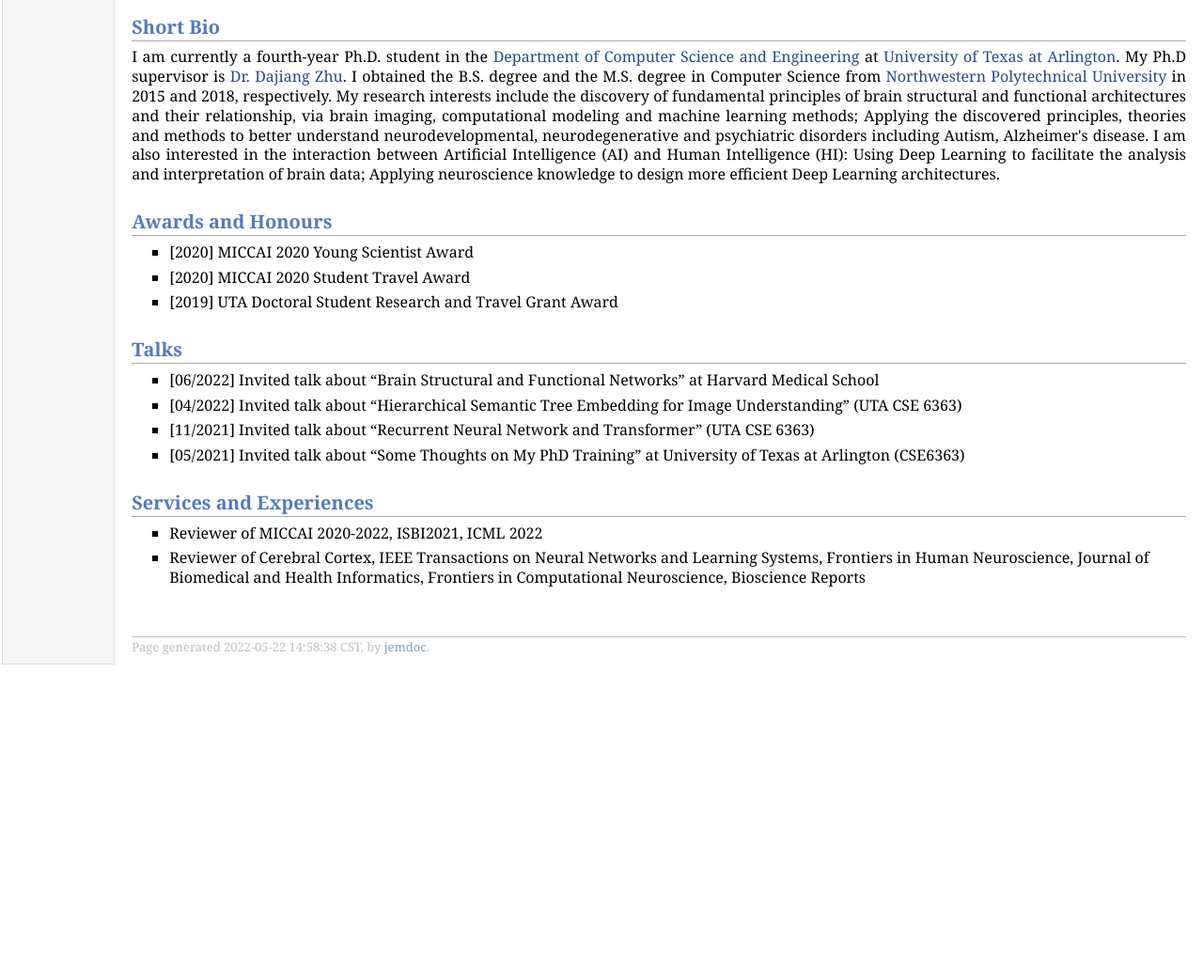
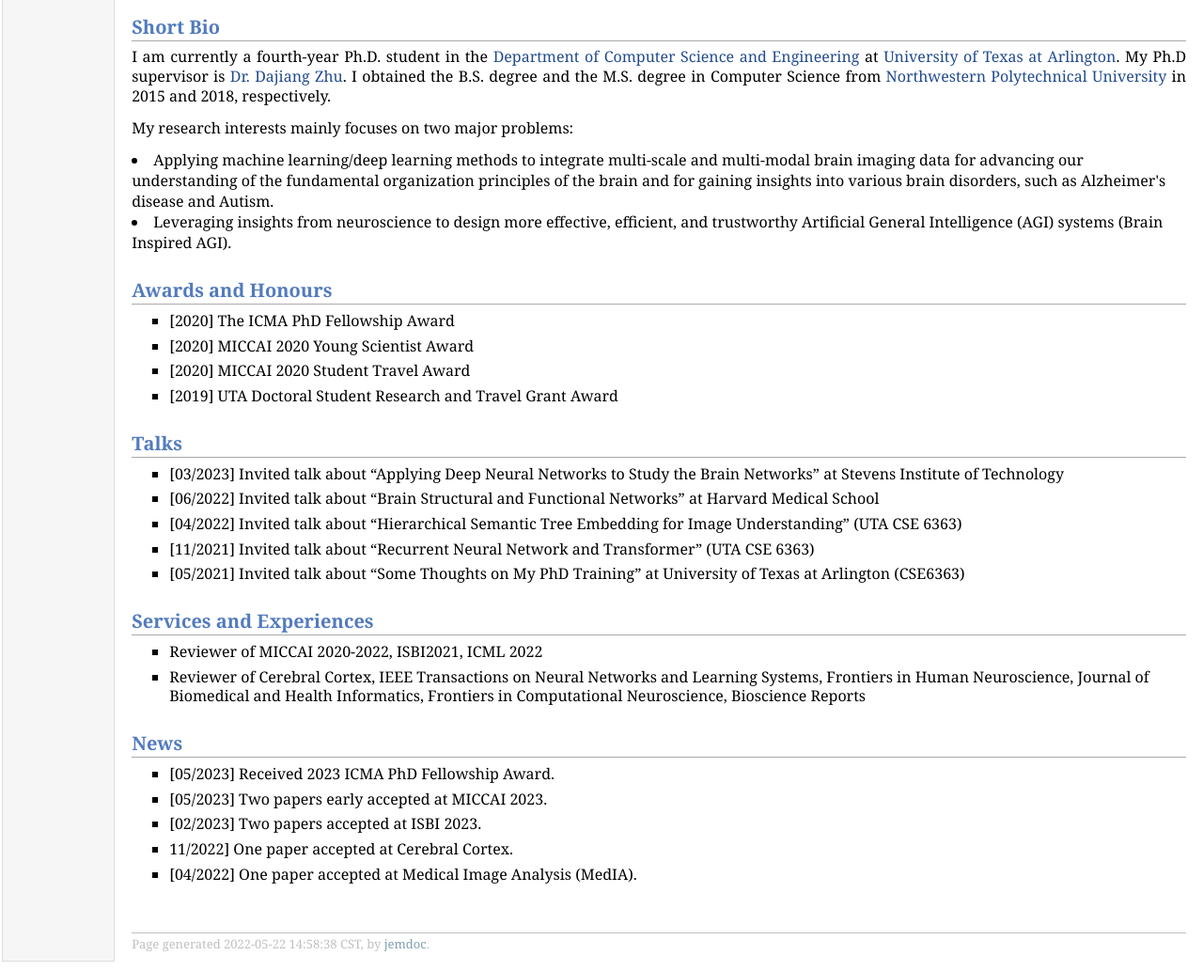
Before and after one commit to qidianzl/qidianzl.github.io, a plain HTML site: page index.html in a window 1280 px wide. Shown: the part 374-1407 px from the top of the page at 94% size. Before the commit the page ends 1091 px from the top, so only its background shows below. Drawn offline with Linux system fonts and the light colour scheme.

Commit message:
publication

```diff
--- a/index.html
+++ b/index.html
@@ -39,16 +39,17 @@ Contact: lu.zhang2[at]mavs.uta.edu, <a href="https://github.com/qidianzl">Github
 <p align="justify">I am currently a fourth-year Ph.D. student in the <a href="https://www.uta.edu/academics/schools-colleges/engineering/academics/departments/cse">Department of Computer Science and Engineering</a> at <a href="https://www.uta.edu/">University of Texas at Arlington</a>.
   My Ph.D supervisor is <a href="https://ranger.uta.edu/~zhu/">Dr. Dajiang Zhu</a>.
   I obtained the B.S. degree and the M.S. degree in Computer Science from <a href="http://en.nwpu.edu.cn">Northwestern Polytechnical University</a> in 2015 and 2018, respectively.
-  My research interests include the discovery of fundamental principles of brain structural and functional
-architectures and their relationship, via brain imaging, computational modeling and machine learning methods;
-Applying the discovered principles, theories and methods to better understand neurodevelopmental,
-neurodegenerative and psychiatric disorders including Autism, Alzheimer's disease. I am also interested in the
-interaction between Artificial Intelligence (AI) and Human Intelligence (HI): Using Deep Learning to facilitate
-the analysis and interpretation of brain data; Applying neuroscience knowledge to design more efficient Deep
-Learning architectures.
+  </p>
+  <p> My research interests mainly focuses on two major problems:
+  <li>Applying machine learning/deep learning methods to integrate multi-scale and multi-modal brain imaging data for advancing our understanding of the fundamental organization principles of the brain and for gaining insights into various brain disorders, such as  Alzheimer's disease and Autism.
+</li>
+<li>Leveraging insights from neuroscience to design more effective, efficient, and trustworthy Artificial General Intelligence (AGI) systems (Brain Inspired AGI).
+</li>
 </p>
 <h2>Awards and Honours</h2>
 <ul>
+<li><p>[2020] The ICMA PhD Fellowship Award</p>
+</li>
 <li><p>[2020] MICCAI 2020 Young Scientist Award</p>
 </li>
 <li><p>[2020] MICCAI 2020 Student Travel Award</p>
@@ -58,6 +59,9 @@ Learning architectures.
 </ul>
 <h2>Talks </h2>
 <ul>
+	<li><p>[03/2023] Invited talk about “Applying Deep Neural Networks to Study the Brain Networks” at Stevens Institute
+of Technology</p>
+  </li>
   <li><p>[06/2022] Invited talk about “Brain Structural and Functional Networks” at Harvard Medical School</p>
   </li>
 <li><p>[04/2022] Invited talk about “Hierarchical Semantic Tree Embedding for Image Understanding” (UTA CSE 6363)</p>
@@ -74,6 +78,21 @@ Learning architectures.
 <li><p>Reviewer of Cerebral Cortex,  IEEE Transactions on Neural Networks and Learning Systems, Frontiers in Human Neuroscience, Journal of Biomedical and Health Informatics, Frontiers in Computational Neuroscience, Bioscience Reports</p>
 </li>
 </ul>
+
+<h2>News</h2>
+<ul>
+<li><p>[05/2023] Received 2023 ICMA PhD Fellowship Award.</p>
+</li>
+<li><p>[05/2023] Two papers early accepted at MICCAI 2023.</p>
+</li>
+<li><p>[02/2023] Two papers accepted at ISBI 2023.</p>
+</li>
+<li><p>11/2022] One paper accepted at Cerebral Cortex.</p>
+</li>
+<li><p>[04/2022] One paper accepted at Medical Image Analysis (MedIA).</p>
+</li>
+</ul>
+
 <div id="footer">
 <div id="footer-text">
 Page generated 2022-05-22 14:58:38 CST, by <a href="http://jemdoc.jaboc.net/">jemdoc</a>.
```
